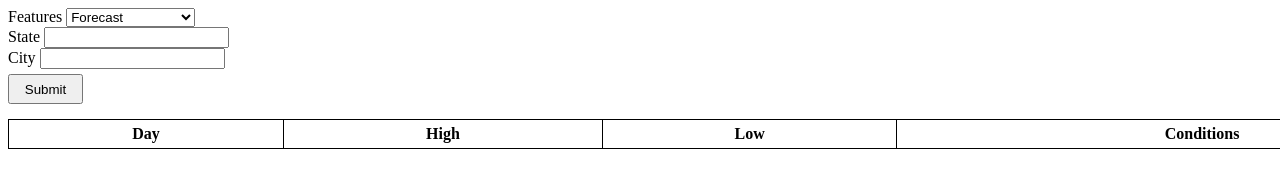
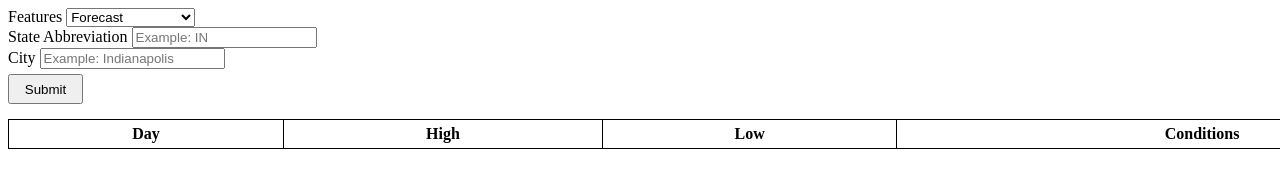
Before and after one commit to AlexDuvanenko/weather-underground-api-app, a plain HTML site: page index.html in a window 1280 px wide. Shown: the top 188 px of the page. Drawn offline with Linux system fonts and the light colour scheme.

Commit message:
Updated input textboxes to make more clear what needs to be typed in

```diff
--- a/index.html
+++ b/index.html
@@ -15,10 +15,10 @@
                 <option selected="selected" value="forecast">Forecast</option>
                 <option value="forecast10day">Forecast (10 Day)</option>
             </select> <br />
-            <label for="stateText">State</h3>
-            <input type="text" name="state" id="stateText" value=""><br />
+            <label for="stateText">State Abbreviation</h3>
+            <input type="text" name="state" id="stateText" value="" placeholder="Example: IN"><br />
             <label for="cityText">City</label>
-            <input type="text" name="city" id="cityText" value=""><br />
+            <input type="text" name="city" id="cityText" value="" placeholder="Example: Indianapolis"><br />
             <button type="button" id="submitBtn">Submit</button>
         </div>
         <div id="data">
```
